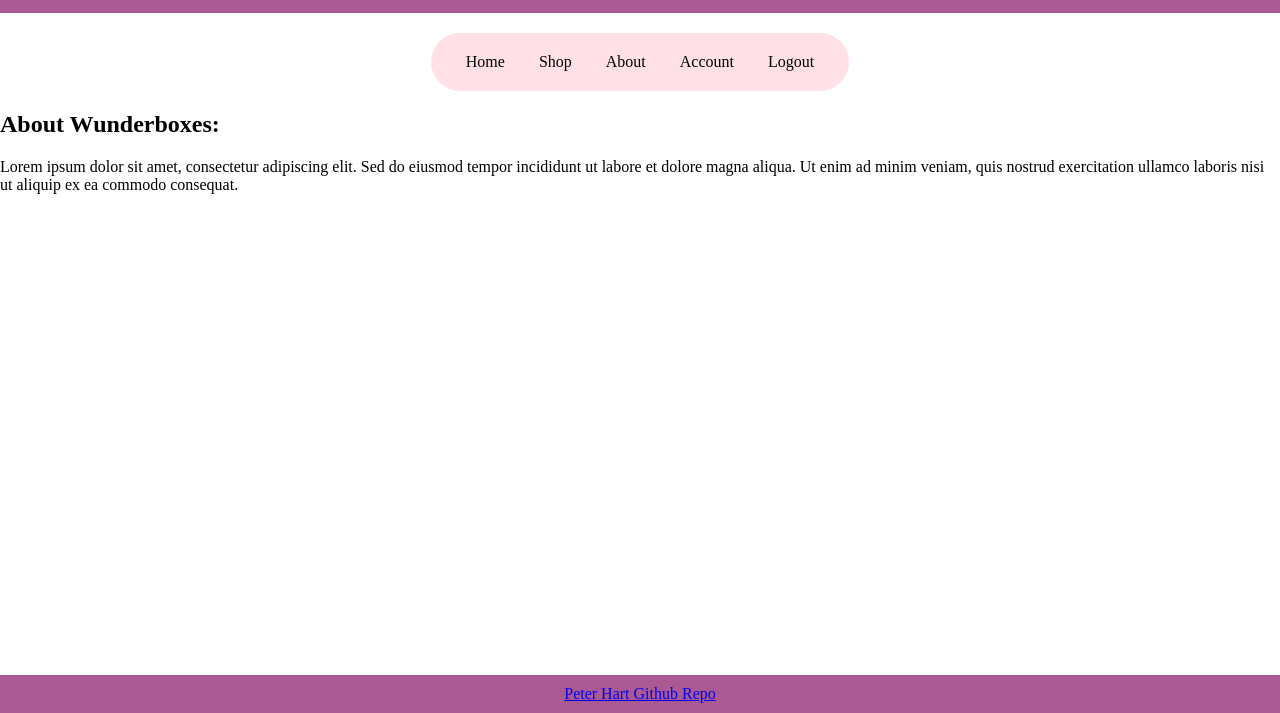
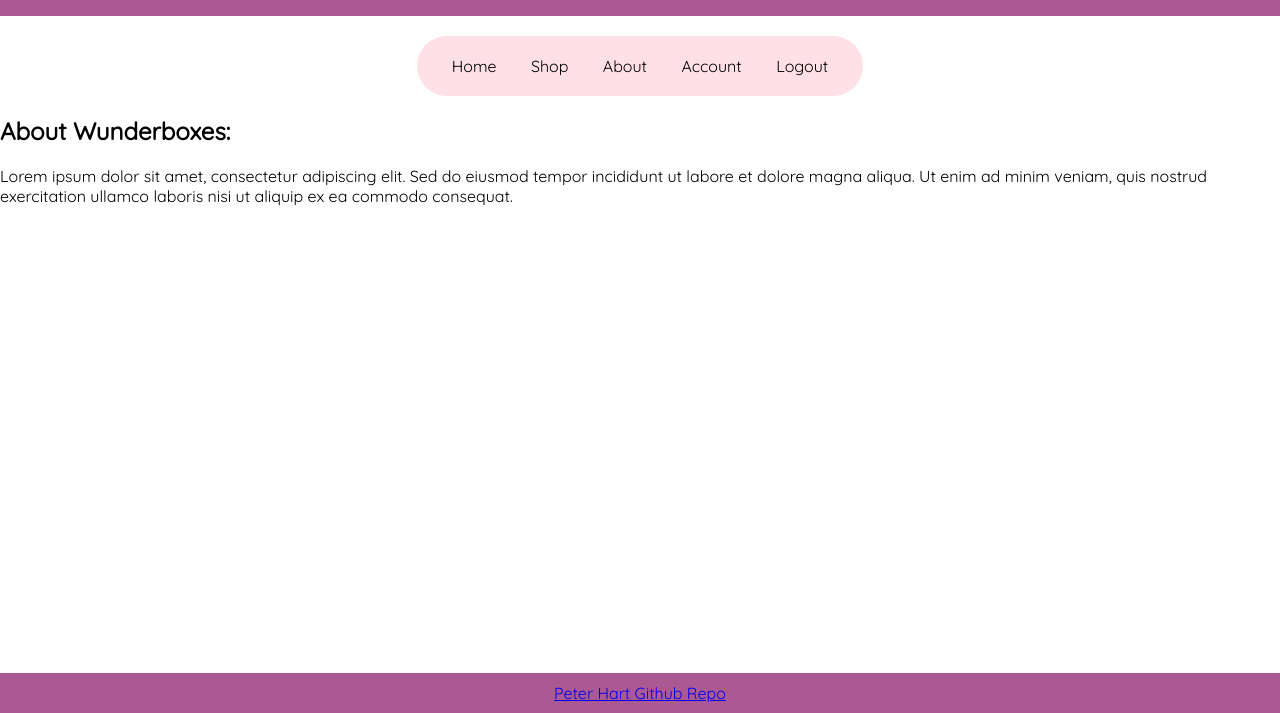
Before and after one commit to kozakhart/startup, a plain HTML site: page about.html in a window 1280 px wide. Shown: the part 87-800 px from the top of the page. Drawn offline with Linux system fonts and the light colour scheme.

Commit message:
added font

```diff
--- a/about.html
+++ b/about.html
@@ -4,6 +4,7 @@
     <meta charset="UTF-8">
     <title>Welcome to Wunderboxes</title>
     <link rel="stylesheet" href="main.css">
+    <link href='https://fonts.googleapis.com/css?family=Quicksand' rel='stylesheet'>
 </head>
 <body>
     <div class="header">
--- a/main.css
+++ b/main.css
@@ -79,6 +79,7 @@ nav a:hover {
 html, body {
     margin: 0;
     padding: 0;
+    font-family: Quicksand;
 }
 
 footer {
```
Also changed, not shown: account.html (+1 -0 lines), index.html (+1 -0 lines), shop.html (+1 -0 lines).
